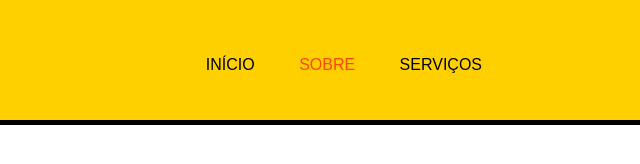
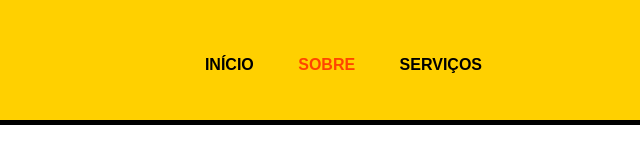
Before and after one commit to akzv-oliveira/Projeto-Revolucionario, a plain HTML site: page sobre.html in a window 1280 px wide. Shown: the full height of the page, 640-1280 px from the left. Drawn offline with Linux system fonts and the light colour scheme.

Commit message:
Atualização sobre.html

```diff
--- a/sobre.html
+++ b/sobre.html
@@ -20,9 +20,9 @@
                     <!-- Itilizamos <ul> para criar listas e <li> para item da lista -->
                     <ul>
                         <!-- É possível usar o target="_blank" dentro do <a> parar abri a aba em uma nova guia-->
-                        <li> <a href="index.html">Início</a></li>
-                        <li class="current"><a href="sobre.html">Sobre</a></li>
-                        <li><a href="">Serviços</a></li>
+                        <li> <a href="index.html"><b>Início</b></a></li>
+                        <li class="current"><a href="sobre.html"><b>Sobre</b></a></li>
+                        <li><a href=""><b>Serviços</b></a></li>
                     </ul>
 
                 </div>
```
